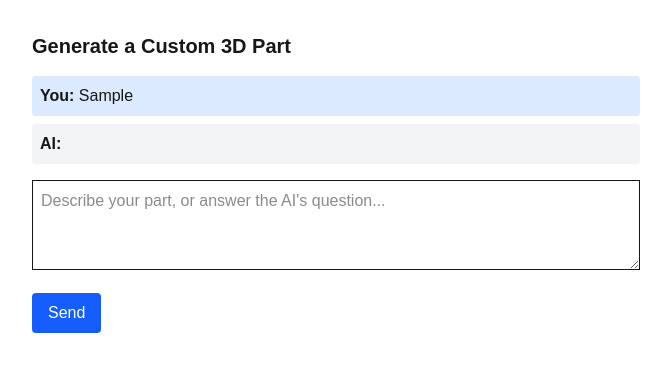
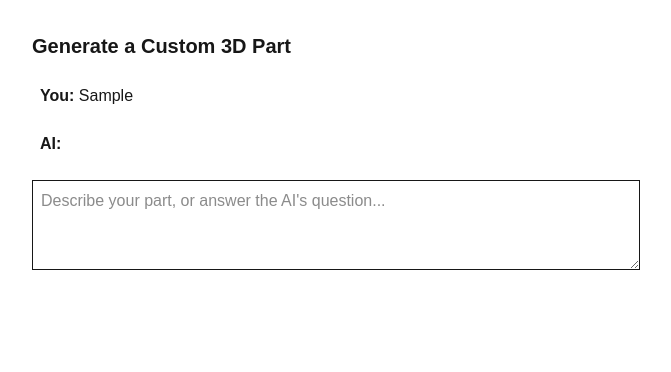
Before and after one commit to BlueberryTheta/prompt2part-app, a Next.js app: page /dashboard in a window 1280 px wide. Both pictures are taken after typing "Sample" into the empty fields and a click on the button "Send". Shown: the top 372 px of the page, without its empty margins (304-975 px from the left). Built offline with nearby package versions, Linux system fonts and the light colour scheme; no server answers.

Commit message:
Adds dashboard

```diff
--- a/app/dashboard/page.tsx
+++ b/app/dashboard/page.tsx
@@ -43,7 +43,7 @@ export default function DashboardPage() {
 
       <div className="space-y-2">
         {history.map((msg, i) => (
-          <div key={i} className={`p-2 ${msg.role === 'user' ? 'bg-blue-100' : 'bg-gray-100'} rounded`}>
+          <div key={i} className={`p-2 ${msg.role === 'user' ? 'bg-black-100' : 'bg-black-100'} rounded`}>
             <strong>{msg.role === 'user' ? 'You' : 'AI'}:</strong> {msg.content}
           </div>
         ))}
@@ -60,7 +60,7 @@ export default function DashboardPage() {
       <button
         onClick={handleSubmit}
         disabled={loading}
-        className="bg-blue-600 text-white px-4 py-2 rounded"
+        className="bg-white-600 text-white px-4 py-2 rounded"
       >
         {loading ? 'Generating...' : 'Send'}
       </button>
```
